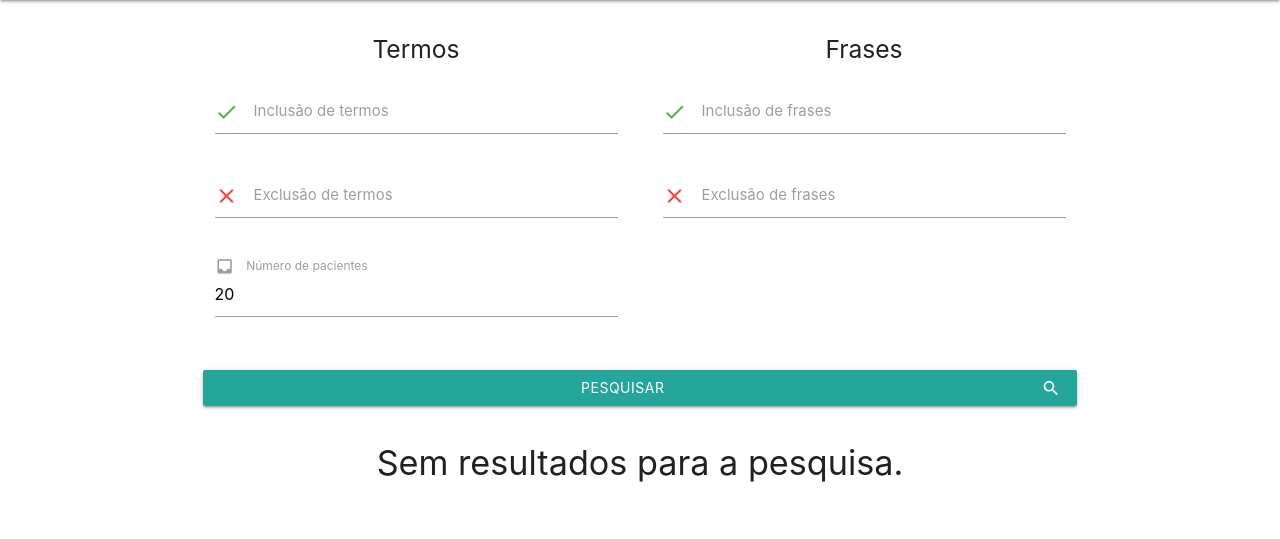
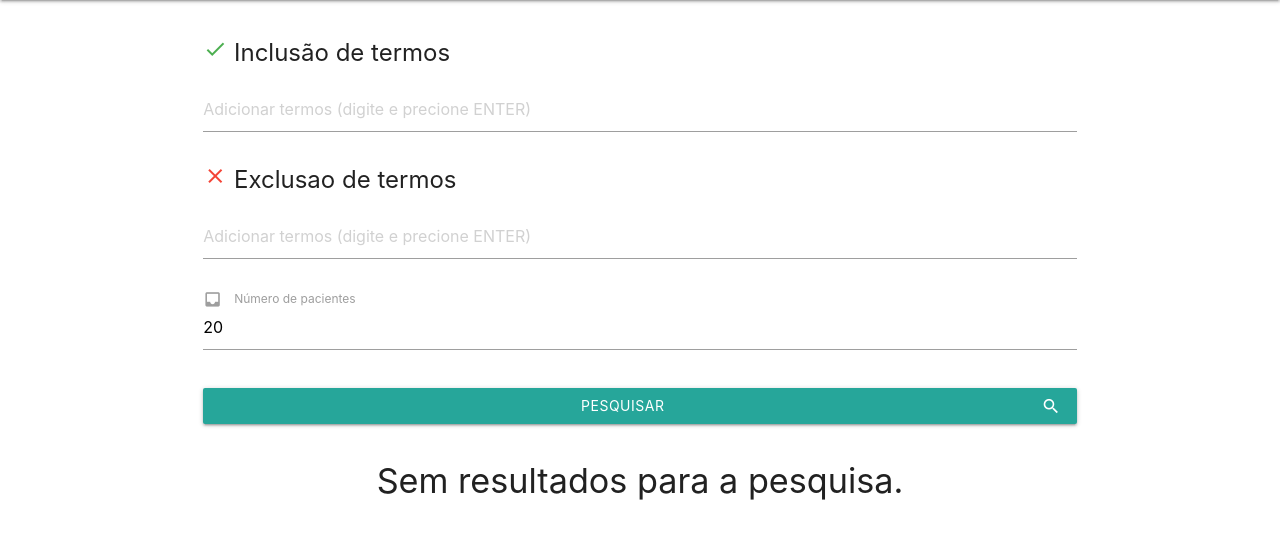
Before and after one commit to labora-lab/olim, a Flask app: page /search in a window 1280 px wide. Shown: the part 64-603 px from the top of the page. Run offline with Flask 2, Linux system fonts and the light colour scheme.

Commit message:
Fixed bug in the search, better terms handling

```diff
--- a/olim/search.py
+++ b/olim/search.py
@@ -7,31 +7,40 @@ import json
 app.secret_key = secrets.token_hex(16)
 
 
-def get_terms(field, sep=","):
-    try:
-        return [x.strip() for x in request.args.get(field).split(sep) if x.strip()]
-    except AttributeError:
-        return []
+def get_terms(field):
+    value = request.args.get(field, "")
+    if len(value) == 0:
+        return "[]", [], []
+    data = json.loads(value)
+    terms = [term.strip() for term in data if len(term.split()) == 1]
+    phrases = [term.strip() for term in data if len(term.split()) > 1]
+    value = json.dumps([{"tag": term} for term in data])
+    return value, terms, phrases
 
 
 @app.route("/search", methods=["GET"])
 def search():
-    must_terms = get_terms("must_terms")
-    must_phrases = get_terms("must_phrases", ";")
-    not_must_terms = get_terms("not_must_terms")
-    not_must_phrases = get_terms("not_must_phrases", ";")
+    include, must_terms, must_phrases = get_terms("include")
+    exclude, not_must_terms, not_must_phrases = get_terms("exclude")
     number = int(request.args.get("number", 20))
 
     # No search return empty page
     if (
         len(must_terms) == 0
-        and len(must_terms) == 0
-        and len(must_terms) == 0
-        and len(must_terms) == 0
+        and len(must_phrases) == 0
+        and len(not_must_terms) == 0
+        and len(not_must_phrases) == 0
     ):
-        return render_template("search.html", number=number)
+        return render_template(
+            "search.html",
+            number=number,
+            include="[]",
+            exclude="[]",
+            highlight="[]",
+        )
 
     all_must = must_terms + must_phrases
+    all_not = not_must_terms + not_must_phrases
     col_search = "texts.text"
     es_query = {
         "nested": {
@@ -47,26 +56,20 @@ def search():
     ]
 
     es_query["nested"]["query"]["bool"]["must"].extend(
-        [
-            {"query_string": {"query": term, "fields": [col_search]}}
-            for term in must_terms
-        ]
+        [{"query_string": {"query": term, "fields": [col_search]}} for term in all_must]
     )
-    es_query["nested"]["query"]["bool"]["must"].extend(
-        [{"match_phrase": {col_search: {"query": phrase}}} for phrase in must_phrases]
+    # es_query["nested"]["query"]["bool"]["must"].extend(
+    #     [{"match_phrase": {col_search: {"query": phrase}}} for phrase in must_phrases]
+    # )
+    es_query["nested"]["query"]["bool"]["must_not"].extend(
+        [{"query_string": {"query": term, "fields": [col_search]}} for term in all_not]
     )
-    es_query["nested"]["query"]["bool"]["must_not"].extend(
-        [
-            {"query_string": {"query": term, "fields": [col_search]}}
-            for term in not_must_terms
-        ]
-    )
-    es_query["nested"]["query"]["bool"]["must_not"].extend(
-        [
-            {"match_phrase": {col_search: {"query": phrase}}}
-            for phrase in not_must_phrases
-        ]
-    )
+    # es_query["nested"]["query"]["bool"]["must_not"].extend(
+    #     [
+    #         {"match_phrase": {col_search: {"query": phrase}}}
+    #         for phrase in not_must_phrases
+    #     ]
+    # )
 
     # print(json.dumps(es_query, indent=2))
 
@@ -90,10 +93,8 @@ def search():
     return render_template(
         "search.html",
         results=results,
-        must_terms=request.args.get("must_terms"),
-        must_phrases=request.args.get("must_phrases"),
-        not_must_phrases=request.args.get("not_must_phrases"),
-        not_must_terms=request.args.get("not_must_terms"),
+        include=include,
+        exclude=exclude,
         default_es_column=col_search,
         len_f=len,
         number=number,
--- a/olim/static/js/scripts.js
+++ b/olim/static/js/scripts.js
@@ -342,8 +342,7 @@ function init_highlight(data) {
     let options = {
         onChipAdd: () => update_highlight(),
         onChipDelete: () => update_highlight(),
-        placeholder: '+ Destaque',
-        secondaryPlaceholder: '+ Destaque',
+        placeholder: 'Adicionar Destaque',
         data: data_obj,
     }
     let instances = M.Chips.init(elems, options);
--- a/olim/templates/index.html
+++ b/olim/templates/index.html
@@ -106,7 +106,7 @@
                 </div>
                 {% if valid_patient %}
                 <div class="input-field col s12 chips tight-top" id="highlights">
-                    <input style="width: max-content;">
+                    <input style="width: max-content !important;">
                 </div>
                 {% endif %}
             </div>
--- a/olim/templates/search.html
+++ b/olim/templates/search.html
@@ -3,46 +3,32 @@
 
 {% block content %}
 <div class="row">
-    <form action="/search" method="GET">
-        <div class="col s12 m6">
-            <h5 class="center">Termos</h5>
-            <div class="input-field col s12">
-                <input type="text" id="must_terms" name="must_terms" class="validate tooltipped" data-position="bottom"
-                    data-tooltip="Exemplo: vacina, medicamento, dorflex" {% if must_terms %} value="{{ must_terms }}" {%
-                    endif %}>
-                <label for="must_terms">Inclusão de termos <i class="material-icons left green-text">check</i></label>
-            </div>
-            <div class="input-field col s12">
-                <input type="text" id="not_must_terms" name="not_must_terms" class="validate tooltipped"
-                    data-position="bottom" data-tooltip="Exemplo: vacina, medicamento, dorflex" {% if not_must_terms %}
-                    value="{{ not_must_terms }}" {% endif %}>
-                <label for="not_must_terms">Exclusão de termos <i class="material-icons left red-text">close</i></label>
+    <form action="/search" method="GET" id="form">
+        <div class="input-field col s12">
+            <p class='tight-bottom' style="font-size: 24px;margin-top:0px;">
+                <i class="material-icons green-text">check</i> Inclusão de termos
+            </p>
+            <div class="input-field tight-bottom" id="include">
+                <input style="width: 100% !important;">
             </div>
         </div>
-        <div class="col s12 m6">
-            <h5 class="center">Frases</h5>
-            <div class="input-field col s12">
-                <input type="text" id="must_phrases" name="must_phrases" class="validate tooltipped"
-                    data-position="bottom" data-tooltip="Exemplo: vacina para dor no ombro; vacina para vida" {% if
-                    must_terms %} value="{{ must_phrases }}" {% endif %}>
-                <label for="must_phrases">Inclusão de frases <i class="material-icons left green-text">check</i></label>
+        <div class="input-field col s12">
+            <p class='tight-bottom' style="font-size: 24px;margin-top:0px;">
+                <i class="material-icons red-text">close</i> Exclusao de termos
+            </p>
+            <div class="input-field" id="exclude">
+                <input style="width: 100% !important;">
             </div>
-            <div class="input-field col s12">
-                <input type="text" id="not_must_phrases" name="not_must_phrases" class="validate tooltipped"
-                    data-position="bottom" data-tooltip="Exemplo: vacina para dor no ombro; vacina para vida" {% if
-                    must_terms %} value="{{ not_must_phrases }}" {% endif %}>
-                <label for="not_must_phrases">Exclusão de frases <i
-                        class="material-icons left red-text">close</i></label>
-            </div>
+
         </div>
-        <div class="input-field col s12 m6">
-            <div class="input-field col s12">
-                <input type="text" id="number" name="number" class="tooltipped" data-position="bottom"
-                    data-tooltip="Número de pacientes" value="{{ number }}">
-                <label for="number">Número de pacientes <i class="material-icons left">inbox</i></label>
-            </div>
+        <div class="input-field col s12">
+            <input type="text" id="number" name="number" class="tooltipped" data-position="bottom"
+                data-tooltip="Número de pacientes" value="{{ number }}">
+            <label for="number">Número de pacientes <i class="material-icons left">inbox</i></label>
         </div>
         <div class="input-field col s12 center">
+            <input type="hidden" name="include" id="include_field">
+            <input type="hidden" name="exclude" id="exclude_field">
             <button class="btn waves-effect waves-light btn-wide">Pesquisar
                 <i class="material-icons right">search</i>
             </button>
@@ -89,8 +75,41 @@
 {% endblock %}
 {% block scripts %}
 <script>
+    function update_search(id) {
+        var data = $('#' + id + ' .chip').map(function () {
+            var text = $(this).text()
+            return text.substring(0, text.length - 5);
+        }).get();
+        $('#' + id + '_field').val(JSON.stringify(data));
+    }
+
+    function init_field(id, data) {
+        let elems = document.querySelector('#' + id);
+        let options = {
+            onChipAdd: () => update_search(id),
+            onChipDelete: () => update_search(id),
+            placeholder: 'Adicionar termos (digite e precione ENTER)',
+            secondaryPlaceholder: 'Adicionar mais termos (digite e precione ENTER)',
+            data: data,
+        }
+        let instances = M.Chips.init(elems, options);
+        $('#' + id + ' input').on('focusout', function () { set_chip(id); });
+    }
+
+    function set_chip(id) {
+        M.Chips.getInstance($('#' + id)).addChip({ tag: $('#' + id + ' input').val() });
+        $('#' + id + ' input').val("");
+    }
+
     $(document).ready(function () {
-        $(".patient-body").highlight({{ highlight| safe}})
+        $('#form').on('submit', function () {
+            update_search("include");
+            update_search("exclude");
+            return true
+        });
+        init_field('include', JSON.parse('{{include | safe}}'));
+        init_field('exclude', JSON.parse('{{exclude | safe}}'));
+        $(".patient-body").highlight({{ highlight| safe}});
     });
 </script>
 {% endblock %}
```
